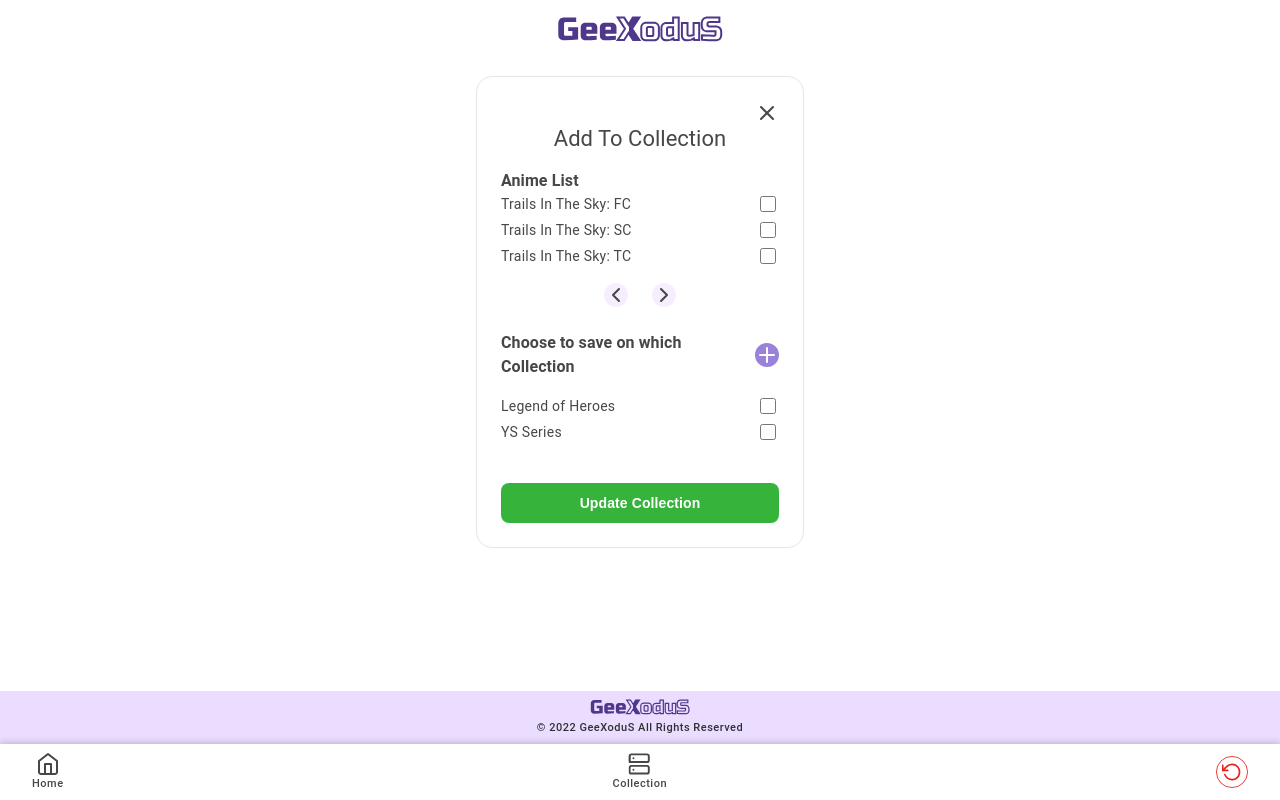
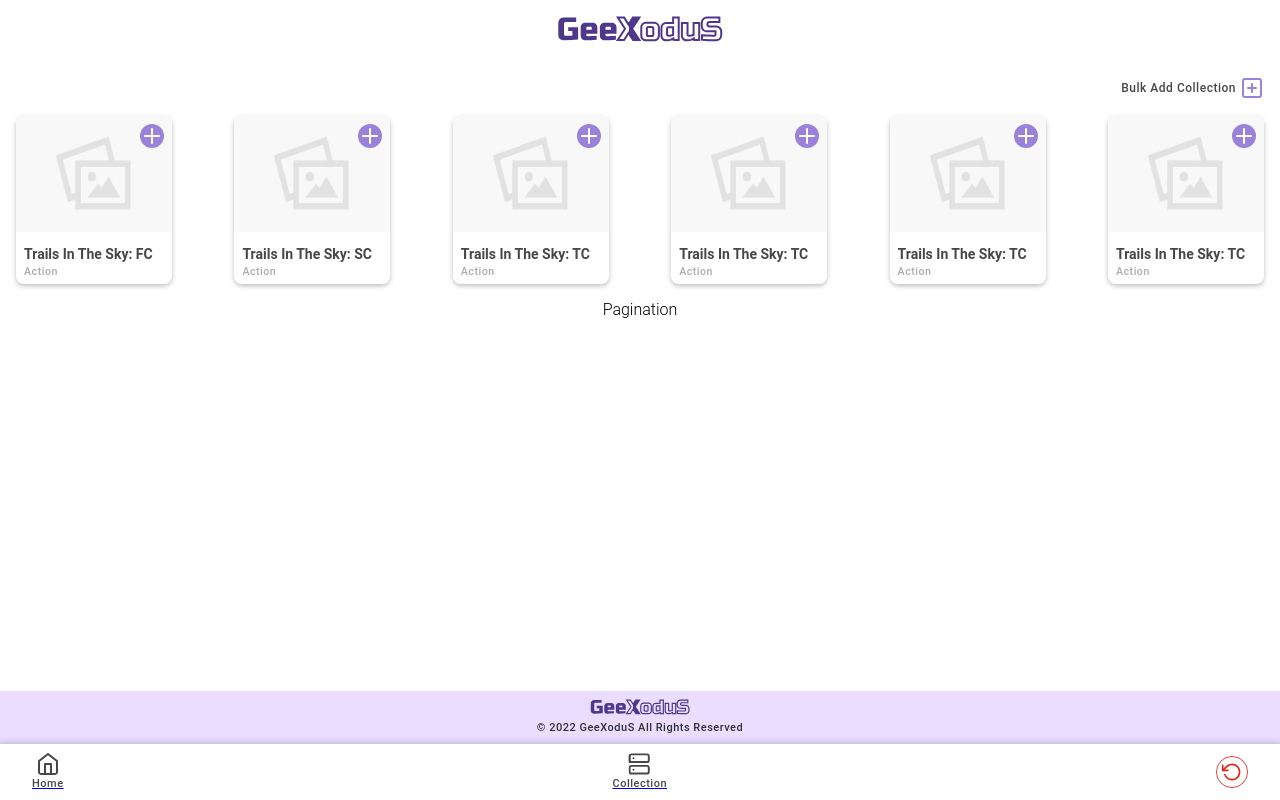
Before and after one commit to novrandobilly/anime-collections, a React (Create React App) app: page / in a window 1280 px wide. Built offline with nearby package versions, Linux system fonts and the light colour scheme.

Commit message:
Setup React Router DOM

```diff
--- a/package.json
+++ b/package.json
@@ -14,6 +14,7 @@
     "@types/react-dom": "^18.0.0",
     "react": "^18.2.0",
     "react-dom": "^18.2.0",
+    "react-router-dom": "^6.3.0",
     "react-scripts": "5.0.1",
     "typescript": "^4.4.2",
     "web-vitals": "^2.1.0"
--- a/src/App.tsx
+++ b/src/App.tsx
@@ -2,10 +2,14 @@
 
 import styled from '@emotion/styled';
 import { FC } from 'react';
+import { Routes, Route } from 'react-router-dom';
 import Header from './components/shared/header';
 import Footer from './components/shared/footer';
 import MobileNav from './components/shared/mobile-nav';
-import ModalBulkAddCollection from './components/shared/modal-bulk-add-collection';
+import Homepage from './pages/Homepage';
+import CollectionList from './pages/CollectionList';
+import CollectionDetails from './pages/CollectionDetails';
+import AnimeDetails from './pages/AnimeDetails';
 
 const Layout = styled.div`
   display: flex;
@@ -32,7 +36,12 @@
     <Layout>
       <AppContainer>
         <Header />
-        <ModalBulkAddCollection />
+        <Routes>
+          <Route path="/" element={<Homepage />} />
+          <Route path="/collection-list" element={<CollectionList />} />
+          <Route path="/collection-list/:collectionid" element={<CollectionDetails />} />
+          <Route path="/anime/:animeid" element={<AnimeDetails />} />
+        </Routes>
       </AppContainer>
       <Footer />
       <MobileNav />
--- a/src/components/Homepage/bulk-add.tsx
+++ b/src/components/Homepage/bulk-add.tsx
@@ -9,6 +9,7 @@
   align-items: center;
   gap: 0.25rem;
   padding: 0 1rem;
+  margin-bottom: 1rem;
 `;
 
 const Label = styled.p`
--- a/src/components/shared/header.tsx
+++ b/src/components/shared/header.tsx
@@ -1,5 +1,6 @@
 import React, { FC } from 'react';
 import styled from '@emotion/styled';
+import { Link } from 'react-router-dom';
 import Logo from '../../assets/logo.svg';
 
 const HeaderDiv = styled.div`
@@ -14,9 +15,11 @@
 
 const Header: FC = () => {
   return (
-    <HeaderDiv>
-      <img src={Logo} alt="Logo" />
-    </HeaderDiv>
+    <Link to="/">
+      <HeaderDiv>
+        <img src={Logo} alt="Logo" />
+      </HeaderDiv>
+    </Link>
   );
 };
 
--- a/src/components/shared/mobile-nav.tsx
+++ b/src/components/shared/mobile-nav.tsx
@@ -1,5 +1,6 @@
 import React, { FC } from 'react';
 import styled from '@emotion/styled';
+import { Link } from 'react-router-dom';
 import HomeBlack from '../../assets/icons/home-icon-black.svg';
 import CollectionBlack from '../../assets/icons/collection-icon-black.svg';
 import Reset from '../../assets/icons/reset.svg';
@@ -17,7 +18,7 @@
   box-sizing: border-box;
 `;
 
-const MobileNavItem = styled.div`
+const MobileNavItem = styled.nav`
   display: flex;
   flex-direction: column;
   align-items: center;
@@ -49,14 +50,18 @@
 const MobileNav: FC = () => {
   return (
     <MobileNavContainer>
+      <Link to="/">
         <MobileNavItem>
           <MobileNavIcon src={HomeBlack} alt="Home Icon" />
           <MobileNavLabel>Home</MobileNavLabel>
         </MobileNavItem>
+      </Link>
+      <Link to="/collection-list">
         <MobileNavItem>
           <MobileNavIcon src={CollectionBlack} alt="Collection Icon" />
           <MobileNavLabel>Collection</MobileNavLabel>
         </MobileNavItem>
+      </Link>
       <MobileNavItem>
         <MobileNavReset src={Reset} alt="Reset Icon" />
       </MobileNavItem>
--- a/src/index.tsx
+++ b/src/index.tsx
@@ -3,11 +3,14 @@
 import App from './App';
 import './index.css';
 import reportWebVitals from './reportWebVitals';
+import { BrowserRouter } from 'react-router-dom';
 
 const root = ReactDOM.createRoot(document.getElementById('root') as HTMLElement);
 root.render(
   <React.StrictMode>
-    <App />
+    <BrowserRouter>
+      <App />
+    </BrowserRouter>
   </React.StrictMode>
 );
 
--- a/src/pages/AnimeDetails.tsx
+++ b/src/pages/AnimeDetails.tsx
@@ -1,4 +1,5 @@
 import React, { FC } from 'react';
+import { useParams } from 'react-router-dom';
 import DefaultImage from '../assets/default/default.jpg';
 import DetailsCard from '../components/AnimeDetails/details-card';
 import styled from '@emotion/styled';
@@ -31,6 +32,8 @@
 `;
 
 const AnimeDetails: FC = () => {
+  const { animeid } = useParams();
+  console.log(animeid);
   return (
     <DetailsContainer>
       <AnimeBanner src={DefaultImage} alt="Anime Banner" />
--- a/src/pages/CollectionList.tsx
+++ b/src/pages/CollectionList.tsx
@@ -18,6 +18,8 @@
     <CollectionListContainer>
       <TitleBlock />
       <CollectionCard />
+      <CollectionCard />
+      <CollectionCard />
     </CollectionListContainer>
   );
 };
--- a/src/pages/Homepage.tsx
+++ b/src/pages/Homepage.tsx
@@ -1,7 +1,52 @@
 import React, { FC } from 'react';
+import BulkAdd from '../components/Homepage/bulk-add';
+import AnimeCard from '../components/Homepage/anime-card-m';
+import styled from '@emotion/styled';
+
+const HomepageContainer = styled.div`
+  width: 100%;
+  margin: 0 auto;
+  box-sizing: border-box;
+`;
+
+const CardContainer = styled.div`
+  width: 100%;
+  display: flex;
+  justify-content: space-between;
+  align-items: center;
+  flex-wrap: wrap;
+  padding: 0 1rem;
+  box-sizing: border-box;
+  gap: 1rem;
+  margin-bottom: 1rem;
+`;
+
+const PaginationContainer = styled.div`
+  width: 100%;
+  display: flex;
+  justify-content: center;
+  align-items: center;
+  padding: 0 1rem;
+  box-sizing: border-box;
+`;
 
 const Homepage: FC = () => {
-  return <div>Homepage</div>;
+  return (
+    <HomepageContainer>
+      <BulkAdd />
+      <CardContainer>
+        <AnimeCard title="Trails In The Sky: FC" genre="Action" />
+        <AnimeCard title="Trails In The Sky: SC" genre="Action" />
+        <AnimeCard title="Trails In The Sky: TC" genre="Action" />
+        <AnimeCard title="Trails In The Sky: TC" genre="Action" />
+        <AnimeCard title="Trails In The Sky: TC" genre="Action" />
+        <AnimeCard title="Trails In The Sky: TC" genre="Action" />
+      </CardContainer>
+      <PaginationContainer>
+        <p>Pagination</p>
+      </PaginationContainer>
+    </HomepageContainer>
+  );
 };
 
 export default Homepage;
```
Also changed, not shown: 2 other files (tests, documents, lock files or other folders). Lines whose indentation alone changed are shown as unchanged.
